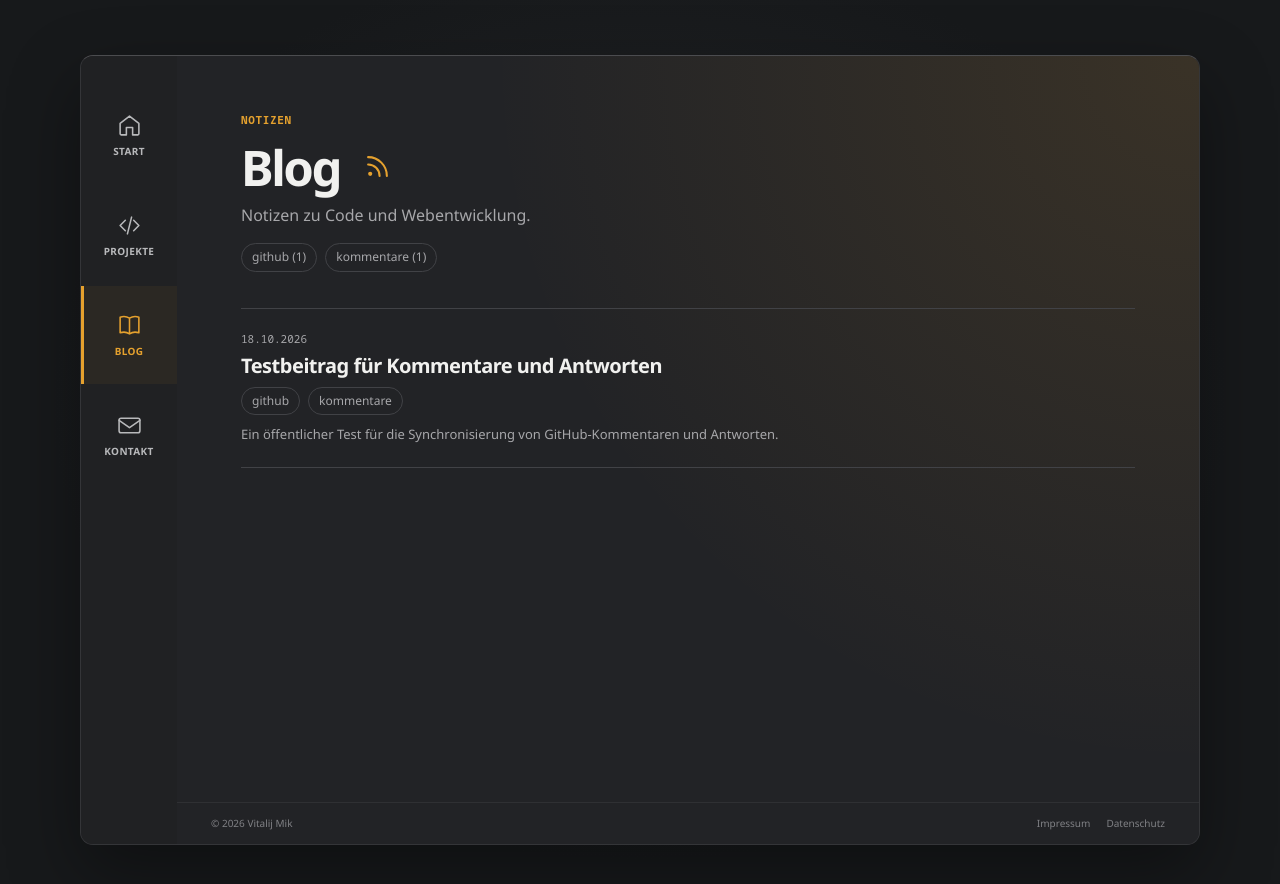
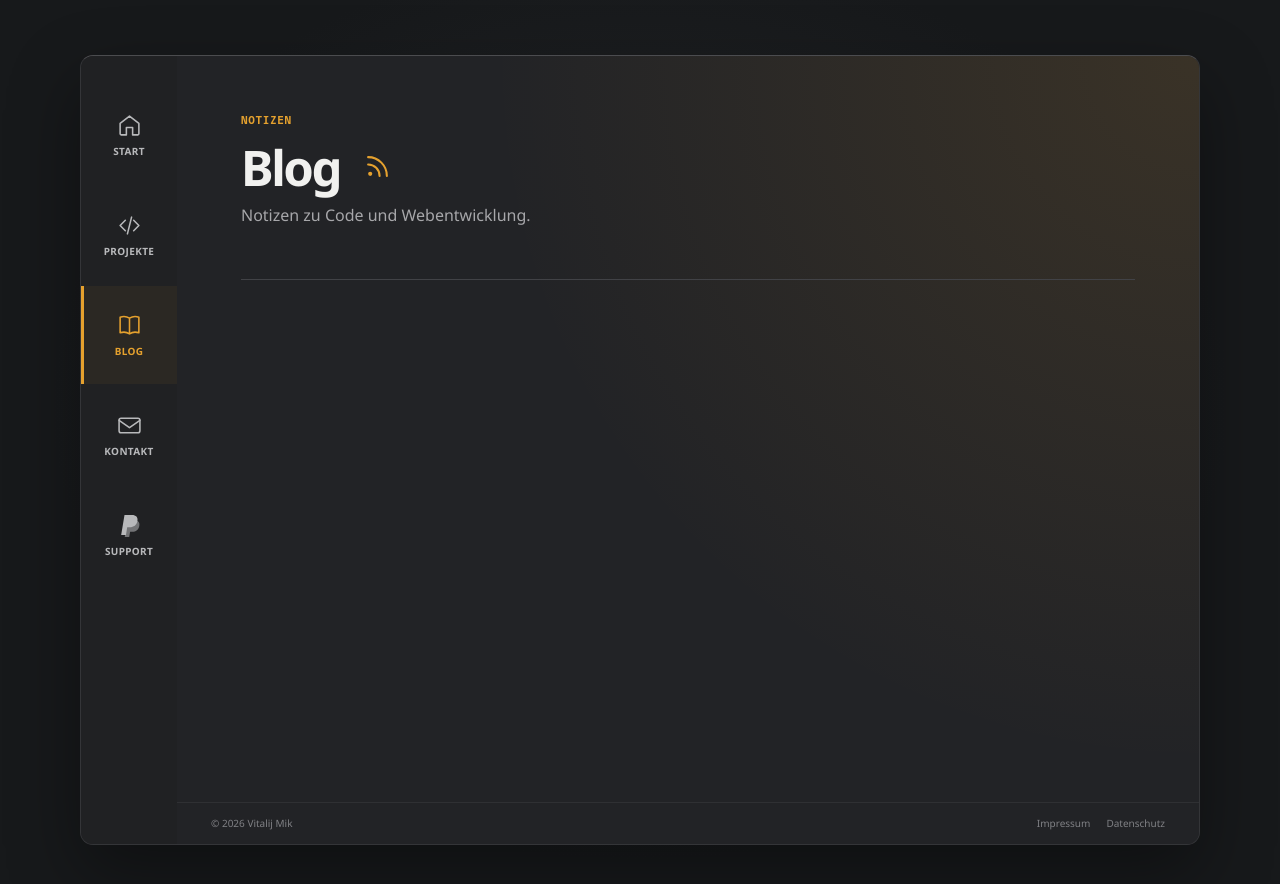
Before and after one commit to BlackScorp/blackscorp.github.io, a Jekyll site: the page built from _pages/blog.md, in a window 1280 px wide. Shown: the top 884 px of the page. Built offline with Jekyll 4.4.1, drawn with Linux system fonts in a browser that asks for light colours; some web fonts are replaced.

Commit message:
Testbeitrag entfernen und PayPal-Support verlinken
Testkommentare und ungenutzte Tagseiten entfallen. Leere Inhaltsordner
bleiben für neue Beiträge erhalten; Tests prüfen den Support-Link.

```diff
--- a/_layouts/default.html
+++ b/_layouts/default.html
@@ -19,6 +19,7 @@
         <a href="{{ '/projects/' | relative_url }}"{% if page.url contains '/projects/' %} aria-current="page"{% endif %}><svg viewBox="0 0 24 24" aria-hidden="true"><path d="M8 7 3 12l5 5m8-10 5 5-5 5M14 4l-4 16"/></svg><span>Projekte</span></a>
         <a href="{{ '/blog/' | relative_url }}"{% if page.url contains '/blog/' %} aria-current="page"{% endif %}><svg viewBox="0 0 24 24" aria-hidden="true"><path d="M12 5c-3-2-6-2-9-1v15c3-1 6-1 9 1 3-2 6-2 9-1V4c-3-1-6-1-9 1zm0 0v15"/></svg><span>Blog</span></a>
         <a href="{{ '/contact/' | relative_url }}"{% if page.url == '/contact/' %} aria-current="page"{% endif %}><svg viewBox="0 0 24 24" aria-hidden="true"><rect x="2" y="5" width="20" height="14" rx="2"/><path d="m2 7 10 7L22 7"/></svg><span>Kontakt</span></a>
+        <a href="https://paypal.me/blackscorp" target="_blank" rel="noopener noreferrer" aria-label="Support über PayPal (öffnet in neuem Tab)"><svg viewBox="0 0 24 24" aria-hidden="true"><path fill="currentColor" stroke="none" d="M7.2 2h7.1c4 0 6 2.1 5.3 5.7-.8 4-3.4 6-7.5 6H9.8L8.6 21H4L7.2 2z"/><path fill="currentColor" fill-opacity=".55" stroke="none" d="M10.4 7h6.1c3.8 0 5.6 2 4.9 5.4-.7 3.7-3.1 5.6-6.8 5.6h-2L11.7 23H7.4l3-16z"/></svg><span>Support</span></a>
       </nav>
       {% if page.url == '/' %}
       <aside class="profile-card" aria-label="Profil">
--- a/_pages/tags/github.md
+++ /dev/null
@@ -1,6 +0,0 @@
----
-layout: tag
-title: github
-tag: github
-permalink: /blog/tags/github/
----
--- a/_pages/tags/kommentare.md
+++ /dev/null
@@ -1,6 +0,0 @@
----
-layout: tag
-title: kommentare
-tag: kommentare
-permalink: /blog/tags/kommentare/
----
--- a/_posts/2026-10-18-testbeitrag.md
+++ /dev/null
@@ -1,14 +0,0 @@
----
-title: Testbeitrag für Kommentare und Antworten
-date: 2026-10-18
-category: Blog
-tags: [github, kommentare]
-comments_key: testbeitrag
-summary: Ein öffentlicher Test für die Synchronisierung von GitHub-Kommentaren und Antworten.
----
-
-Mit diesem Beitrag teste ich die Kommentarfunktion meines Blogs.
-
-Über **Auf GitHub kommentieren** gelangst du zur zugehörigen Discussion. Dort kannst du einen Kommentar schreiben oder auf einen vorhandenen Kommentar antworten. Dafür benötigst du einen GitHub-Account.
-
-Kommentare und Antworten werden automatisch hierher übernommen. Auch Änderungen und gelöschte Kommentare werden bei der nächsten Synchronisierung berücksichtigt. Die Veröffentlichung kann einige Minuten dauern.
```
Also changed, not shown: README.md (+3 -3 lines), _data/comments/testbeitrag.json (deleted, +0 -45 lines), .github/scripts/blog-feeds.test.cjs, 2 other files.
